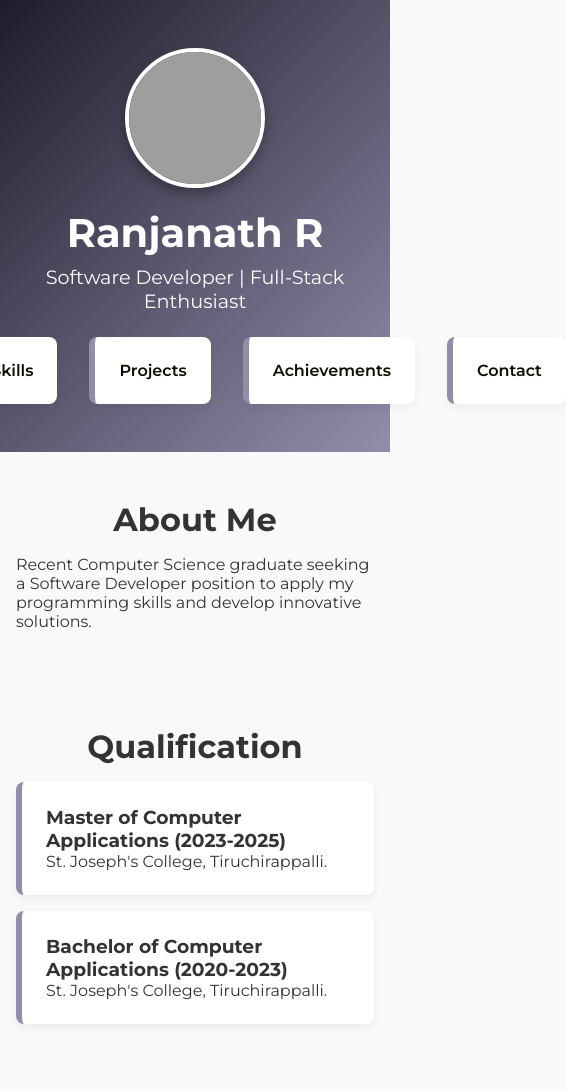
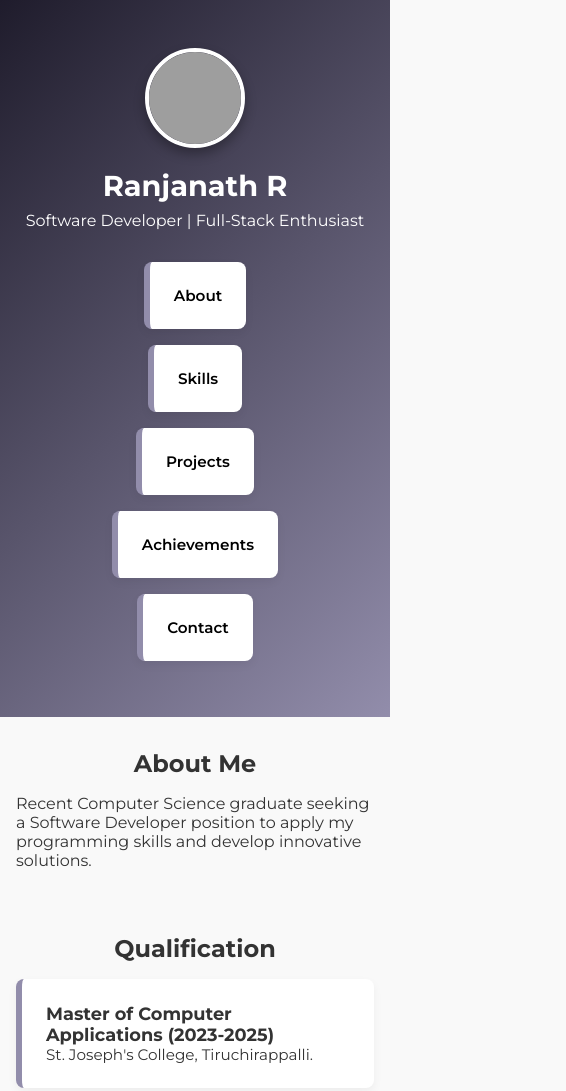
Before and after one commit to ranjanath6303/Portfolio, a plain HTML site: page index.html in a window 390 px wide. Shown: the top 1091 px of the page, 566 px wide, since content can reach past the window. Drawn offline with Linux system fonts and the light colour scheme; grey boxes are pictures that could not be loaded.

Commit message:
Update index.html

```diff
--- a/index.html
+++ b/index.html
@@ -42,24 +42,25 @@
     }
     nav ul {
       display: flex;
+      flex-wrap: wrap;
       justify-content: center;
       margin-top: 1.5rem;
       list-style: none;
+      padding: 0;
     }
     nav ul li {
-      margin: 0 1rem;
+      margin: 0.5rem 1rem;
     }
     nav ul li a {
-            color: #0e0c01;
-
+      color: #000000;
       text-decoration: none;
       font-weight: 600;
       transition: color 0.3s;
     }
     nav ul li a:hover {
-              color: #3c1bfa;
+      color: #210ce2;
+    }
 
-    }
     section {
       padding: 3rem 1rem;
     }
@@ -94,14 +95,44 @@
       color: #555;
     }
     footer {
-      background: #1f1c2c;
-      color: #fff;
+      background: #0c0c05;
+      color: #c8d207;
       text-align: center;
       padding: 1.5rem 1rem;
       margin-top: 2rem;
     }
     footer a {
-      color: #ffd700;
+      color: #cbcae5;
+    }
+
+    /* Responsive Styling */
+    @media (max-width: 768px) {
+      header h1 {
+        font-size: 1.8rem;
+      }
+      header p {
+        font-size: 1rem;
+      }
+      .profile-image {
+        width: 100px;
+        height: 100px;
+      }
+      nav ul {
+        flex-direction: column;
+        align-items: center;
+      }
+      nav ul li {
+        margin: 0.5rem 0;
+      }
+      .project-item, ul li {
+        font-size: 0.95rem;
+      }
+      h2 {
+        font-size: 1.5rem;
+      }
+      section {
+        padding: 2rem 1rem;
+      }
     }
   </style>
 </head>
@@ -126,9 +157,7 @@
   <section id="about">
     <div class="container">
       <h2>About Me</h2>
-      <p>
-        Recent Computer Science graduate seeking a Software Developer position to apply my programming skills and develop innovative solutions.
-      </p>
+      <p>Recent Computer Science graduate seeking a Software Developer position to apply my programming skills and develop innovative solutions.</p>
     </div>
   </section>
 
```
